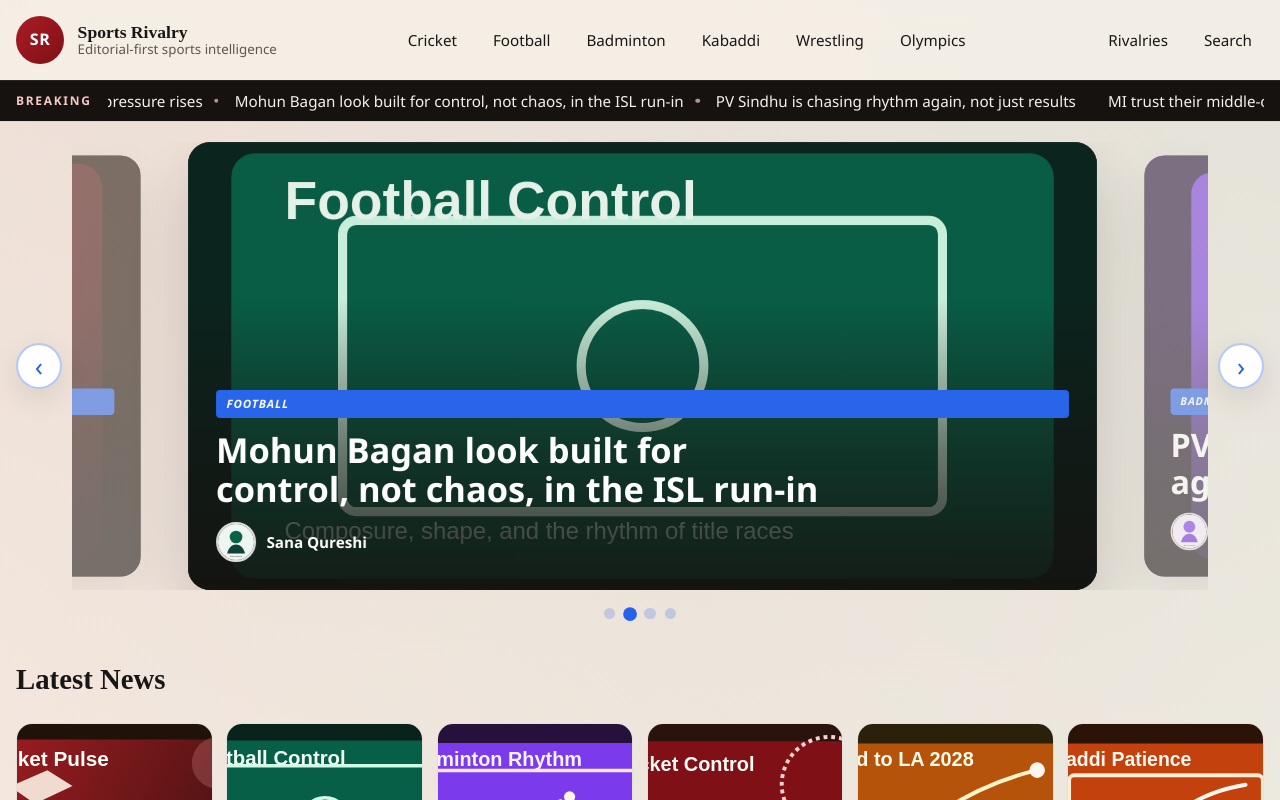
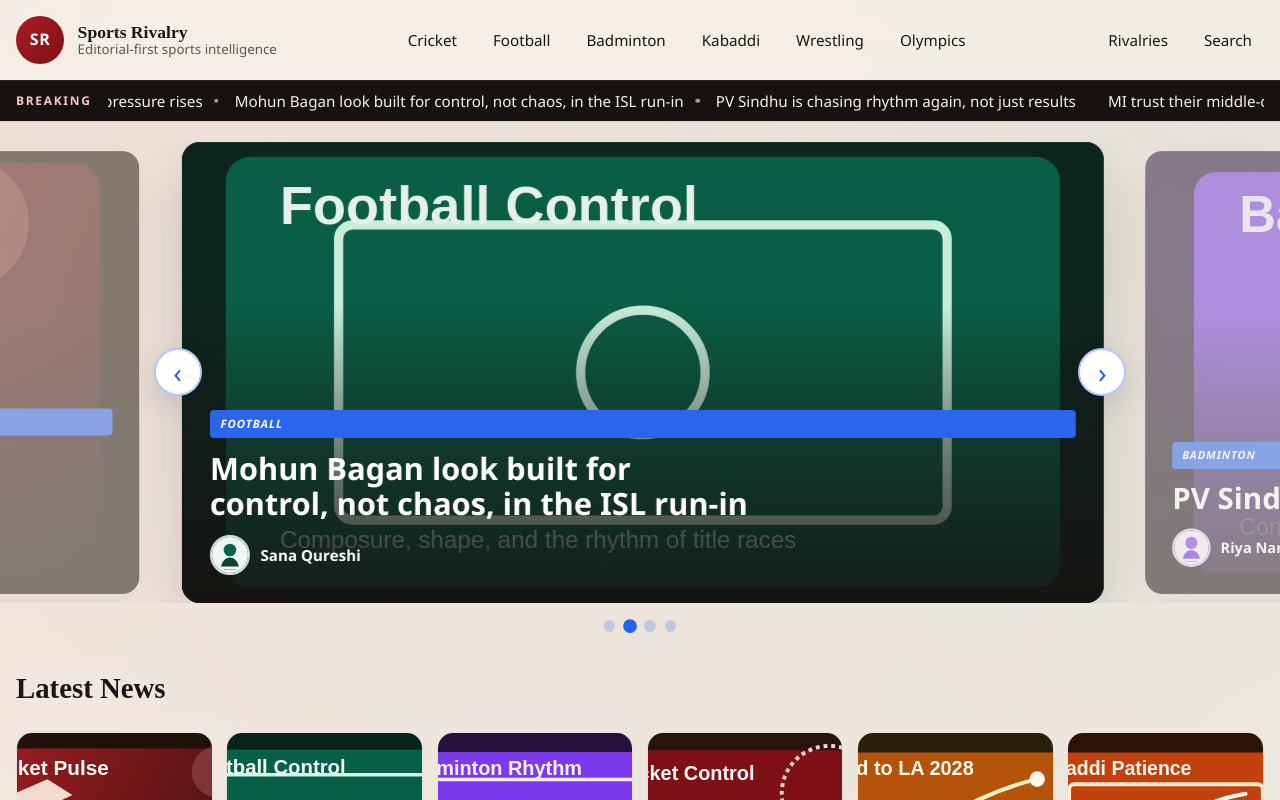
Before and after one commit to kamesh69/sports-rivelry, a Next.js app: page / in a window 1280 px wide. Shown: the top 800 px of the page. Built offline with nearby package versions, Linux system fonts and the light colour scheme; no server answers.

Commit message:
Make hero carousel full-bleed like EssentiallySports.
Break the slideshow out of the content column to span the viewport, widen center slides with side peeks, and overlay nav arrows on the track.

```diff
--- a/app/globals.css
+++ b/app/globals.css
@@ -24,6 +24,7 @@
 
 body {
   margin: 0;
+  overflow-x: hidden;
   background:
     radial-gradient(circle at top left, rgba(169, 29, 35, 0.08), transparent 22%),
     radial-gradient(circle at top right, rgba(15, 118, 110, 0.08), transparent 18%),
@@ -55,7 +56,16 @@
 }
 
 .page-shell--home {
-  padding-top: 1.25rem;
+  padding-top: 0;
+}
+
+.home-hero-bleed {
+  width: 100vw;
+  max-width: 100%;
+  margin-left: calc(50% - 50vw);
+  margin-right: calc(50% - 50vw);
+  overflow: hidden;
+  padding: 1.25rem 0 0;
 }
 
 .ticker-wrap {
@@ -854,53 +864,51 @@
 }
 
 .hero-carousel {
-  margin-bottom: 2rem;
+  width: 100%;
+  margin-bottom: 1.75rem;
 }
 
-.hero-carousel__frame {
+.hero-carousel__stage {
   position: relative;
-  display: grid;
-  grid-template-columns: auto 1fr auto;
-  align-items: center;
-  gap: 0.65rem;
+  width: 100%;
 }
 
 .hero-carousel__viewport {
   overflow: hidden;
-  min-width: 0;
+  width: 100%;
 }
 
 .hero-carousel__track {
   display: flex;
-  gap: 1.25rem;
+  gap: 1.5rem;
   transition: transform 520ms cubic-bezier(0.22, 1, 0.36, 1);
   will-change: transform;
 }
 
 .hero-carousel__slide {
   position: relative;
-  flex: 0 0 80%;
-  min-width: 80%;
-  border-radius: 22px;
+  flex: 0 0 72%;
+  min-width: 72%;
+  border-radius: 18px;
   overflow: hidden;
-  opacity: 0.55;
-  transform: scale(0.94);
+  opacity: 0.5;
+  transform: scale(0.96);
   transition:
     opacity 520ms ease,
     transform 520ms cubic-bezier(0.22, 1, 0.36, 1);
-  box-shadow: 0 18px 50px rgba(32, 18, 8, 0.12);
+  box-shadow: 0 16px 40px rgba(32, 18, 8, 0.1);
 }
 
 .hero-carousel__slide--active {
   opacity: 1;
   transform: scale(1);
-  box-shadow: 0 28px 70px rgba(32, 18, 8, 0.18);
+  box-shadow: 0 24px 60px rgba(32, 18, 8, 0.16);
 }
 
 .hero-carousel__link {
   position: relative;
   display: block;
-  min-height: clamp(18rem, 42vw, 28rem);
+  min-height: clamp(20rem, 36vw, 34rem);
   background: #120f0c;
 }
 
@@ -951,10 +959,11 @@
 
 .hero-carousel__content h2 {
   margin: 0;
+  max-width: min(52rem, 92%);
   font-family: "Avenir Next", "Segoe UI", system-ui, sans-serif;
-  font-size: clamp(1.35rem, 2.8vw, 2.15rem);
+  font-size: clamp(1.45rem, 2.4vw, 2.35rem);
   font-weight: 800;
-  line-height: 1.12;
+  line-height: 1.14;
   text-wrap: balance;
 }
 
@@ -982,24 +991,35 @@
 }
 
 .hero-carousel__nav {
+  position: absolute;
+  top: 50%;
+  z-index: 3;
   display: grid;
   place-items: center;
-  flex-shrink: 0;
-  width: 2.85rem;
-  height: 2.85rem;
+  width: 3rem;
+  height: 3rem;
   border-radius: 999px;
   background: white;
   color: #2563eb;
   border: 2px solid rgba(37, 99, 235, 0.35);
-  box-shadow: 0 10px 30px rgba(32, 18, 8, 0.1);
-  font-size: 1.65rem;
+  box-shadow: 0 10px 30px rgba(32, 18, 8, 0.12);
+  font-size: 1.75rem;
   line-height: 1;
-  z-index: 2;
+  transform: translateY(-50%);
+}
+
+.hero-carousel__nav--prev {
+  left: clamp(0.75rem, 12vw, 10rem);
+}
+
+.hero-carousel__nav--next {
+  right: clamp(0.75rem, 12vw, 10rem);
 }
 
 .hero-carousel__nav:hover {
   border-color: #2563eb;
   background: #f8fbff;
+  transform: translateY(-50%);
 }
 
 .hero-carousel__dots {
@@ -1135,9 +1155,8 @@
     padding: 0.45rem 0 0.55rem;
   }
 
-  .hero-carousel__frame {
-    grid-template-columns: 1fr;
-    gap: 0.75rem;
+  .home-hero-bleed {
+    padding-top: 0.75rem;
   }
 
   .hero-carousel__nav {
--- a/app/page.tsx
+++ b/app/page.tsx
@@ -13,9 +13,12 @@
   const homeData = await getHomePageData();
 
   return (
-    <div className="page-shell page-shell--home">
-      <HomeHero slides={[homeData.heroArticle, ...homeData.heroSecondary]} />
+    <>
+      <div className="home-hero-bleed">
+        <HomeHero slides={[homeData.heroArticle, ...homeData.heroSecondary]} />
+      </div>
 
+      <div className="page-shell page-shell--home">
       <section className="module-block">
         <SectionHeading title="Latest News" />
         <div className="story-grid story-grid--latest">
@@ -94,6 +97,7 @@
           <Link href="/contact">Contact the newsroom</Link>
         </div>
       </section>
-    </div>
+      </div>
+    </>
   );
 }
--- a/components/home-hero.tsx
+++ b/components/home-hero.tsx
@@ -9,9 +9,13 @@
   slides: Article[];
 }
 
+const SLIDE_WIDTH = 72;
+const SLIDE_GAP = 1.5;
+
 export function HomeHero({ slides }: HomeHeroProps) {
   const [activeIndex, setActiveIndex] = useState(0);
   const slideCount = slides.length;
+  const slideOffset = (100 - SLIDE_WIDTH) / 2;
 
   useEffect(() => {
     if (slideCount < 2) {
@@ -39,23 +43,12 @@
 
   return (
     <section className="hero-carousel" aria-label="Featured stories">
-      <div className="hero-carousel__frame">
-        {slideCount > 1 ? (
-          <button
-            type="button"
-            className="hero-carousel__nav hero-carousel__nav--prev"
-            onClick={() => goToSlide(activeIndex - 1)}
-            aria-label="Show previous slide"
-          >
-            <span aria-hidden="true">‹</span>
-          </button>
-        ) : null}
-
+      <div className="hero-carousel__stage">
         <div className="hero-carousel__viewport">
           <div
             className="hero-carousel__track"
             style={{
-              transform: `translateX(calc(10% - ${activeIndex} * (80% + 1.25rem)))`,
+              transform: `translateX(calc(${slideOffset}% - ${activeIndex} * (${SLIDE_WIDTH}% + ${SLIDE_GAP}rem)))`,
             }}
           >
             {slides.map((article, index) => {
@@ -80,7 +73,7 @@
                       height={article.featuredImage.height}
                       className="hero-carousel__image"
                       priority={index === 0}
-                      sizes="(max-width: 720px) 100vw, 78vw"
+                      sizes="(max-width: 720px) 100vw, 72vw"
                     />
                     <div className="hero-carousel__overlay" />
                     <div className="hero-carousel__content">
@@ -105,6 +98,15 @@
         </div>
 
         {slideCount > 1 ? (
+          <>
+            <button
+              type="button"
+              className="hero-carousel__nav hero-carousel__nav--prev"
+              onClick={() => goToSlide(activeIndex - 1)}
+              aria-label="Show previous slide"
+            >
+              <span aria-hidden="true">‹</span>
+            </button>
             <button
               type="button"
               className="hero-carousel__nav hero-carousel__nav--next"
@@ -113,6 +115,7 @@
             >
               <span aria-hidden="true">›</span>
             </button>
+          </>
         ) : null}
       </div>
 
```
Lines whose indentation alone changed are shown as unchanged.
